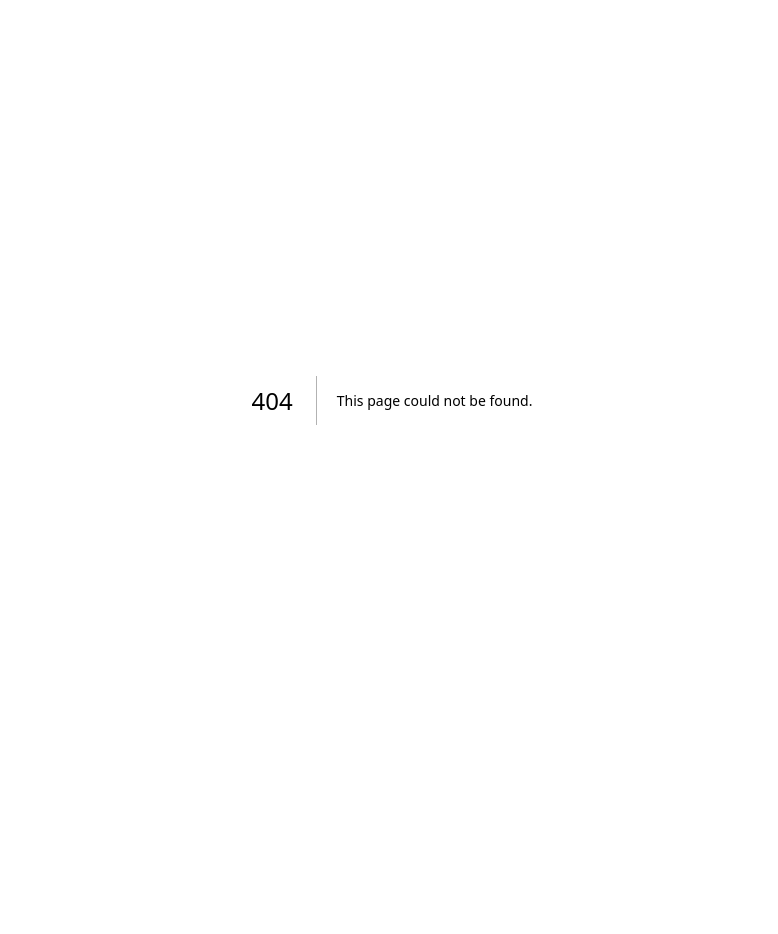
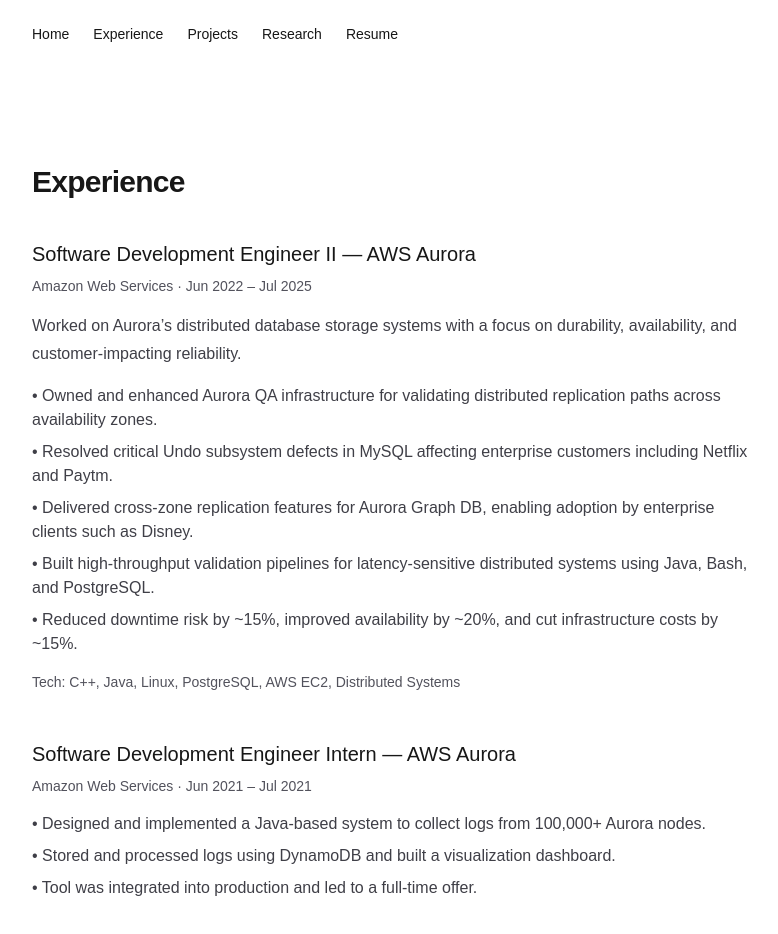
Before and after one commit to trinav0711/personal-website, a Next.js app: page /experience in a window 1280 px wide. Before the commit this address had no page. Shown: the top 934 px of the page, without its empty margins (248-1026 px from the left). Before the commit the page ends 800 px from the top, so only its background shows below. Built offline with nearby package versions, Linux system fonts and the light colour scheme.

Commit message:
Add pages and navigation bar

```diff
--- /dev/null
+++ b/app/components/Navbar.tsx
@@ -0,0 +1,23 @@
+export default function Navbar() {
+  return (
+    <nav className="mx-auto max-w-3xl px-6 py-6">
+      <div className="flex flex-wrap items-center gap-6 text-sm font-medium">
+        <a href="/" className="hover:underline">
+          Home
+        </a>
+        <a href="/experience" className="hover:underline">
+          Experience
+        </a>
+        <a href="/projects" className="hover:underline">
+          Projects
+        </a>
+        <a href="/research" className="hover:underline">
+          Research
+        </a>
+        <a href="/resume" className="hover:underline">
+          Resume
+        </a>
+      </div>
+    </nav>
+  );
+}
--- /dev/null
+++ b/app/experience/page.tsx
@@ -0,0 +1,73 @@
+export default function ExperiencePage() {
+  return (
+    <main className="mx-auto max-w-3xl px-6 py-24">
+      <h1 className="text-3xl font-semibold tracking-tight">Experience</h1>
+
+      {/* AWS SDE II */}
+      <section className="mt-10">
+        <h2 className="text-xl font-medium">
+          Software Development Engineer II — AWS Aurora
+        </h2>
+        <p className="mt-2 text-sm text-zinc-600">
+          Amazon Web Services · Jun 2022 – Jul 2025
+        </p>
+
+        <p className="mt-4 text-zinc-700 leading-7">
+          Worked on Aurora’s distributed database storage systems with a focus
+          on durability, availability, and customer-impacting reliability.
+        </p>
+
+        <ul className="mt-4 space-y-2 text-zinc-700">
+          <li>
+            • Owned and enhanced Aurora QA infrastructure for validating
+            distributed replication paths across availability zones.
+          </li>
+          <li>
+            • Resolved critical Undo subsystem defects in MySQL affecting
+            enterprise customers including Netflix and Paytm.
+          </li>
+          <li>
+            • Delivered cross-zone replication features for Aurora Graph DB,
+            enabling adoption by enterprise clients such as Disney.
+          </li>
+          <li>
+            • Built high-throughput validation pipelines for latency-sensitive
+            distributed systems using Java, Bash, and PostgreSQL.
+          </li>
+          <li>
+            • Reduced downtime risk by ~15%, improved availability by ~20%, and
+            cut infrastructure costs by ~15%.
+          </li>
+        </ul>
+
+        <p className="mt-4 text-sm text-zinc-600">
+          Tech: C++, Java, Linux, PostgreSQL, AWS EC2, Distributed Systems
+        </p>
+      </section>
+
+      {/* AWS Intern */}
+      <section className="mt-12">
+        <h2 className="text-xl font-medium">
+          Software Development Engineer Intern — AWS Aurora
+        </h2>
+        <p className="mt-2 text-sm text-zinc-600">
+          Amazon Web Services · Jun 2021 – Jul 2021
+        </p>
+
+        <ul className="mt-4 space-y-2 text-zinc-700">
+          <li>
+            • Designed and implemented a Java-based system to collect logs from
+            100,000+ Aurora nodes.
+          </li>
+          <li>
+            • Stored and processed logs using DynamoDB and built a visualization
+            dashboard.
+          </li>
+          <li>
+            • Tool was integrated into production and led to a full-time offer.
+          </li>
+        </ul>
+      </section>
+    </main>
+  );
+}
--- a/app/layout.tsx
+++ b/app/layout.tsx
@@ -1,6 +1,7 @@
 import type { Metadata } from "next";
 import { Geist, Geist_Mono } from "next/font/google";
 import "./globals.css";
+import Navbar from "./components/Navbar";
 
 const geistSans = Geist({
   variable: "--font-geist-sans",
@@ -28,6 +29,7 @@
       <body
         className={`${geistSans.variable} ${geistMono.variable} antialiased`}
       >
+        <Navbar />
         {children}
       </body>
     </html>
--- a/app/page.tsx
+++ b/app/page.tsx
@@ -6,28 +6,67 @@
       </h1>
 
       <p className="mt-2 text-lg text-zinc-600">
-        Software Engineer — Systems, Performance, ML
+        Software Engineer · Distributed Systems · Machine Learning
       </p>
 
       <p className="mt-6 text-base leading-7 text-zinc-700">
-        I build and optimize backend systems with an emphasis on performance,
-        reliability, and correctness.
+        I am a Software Engineer with 3+ years of experience at AWS Aurora,
+        working on reliability-critical distributed database systems. I am
+        currently pursuing an MS in Computer Science (Machine Learning Track)
+        at Columbia University.
       </p>
 
-      <nav className="mt-8 flex gap-6 text-sm font-medium">
-        <a href="/resume" className="hover:underline">
+      <p className="mt-4 text-base leading-7 text-zinc-700">
+        My interests include low-latency systems, databases, and applied
+        machine learning.
+      </p>
+
+      <div className="mt-8 flex flex-wrap gap-6 text-sm font-medium">
+        <a
+          href="/resume"
+          className="hover:underline"
+        >
           Resume
         </a>
-        <a href="https://github.com/trinav0711" className="hover:underline">
+        <a
+          href="/experience"
+          className="hover:underline"
+        >
+          Experience
+        </a>
+        <a
+          href="/projects"
+          className="hover:underline"
+        >
+          Projects
+        </a>
+        <a
+          href="/research"
+          className="hover:underline"
+        >
+          Research
+        </a>
+        <a
+          href="https://github.com/trinav0711"
+          target="_blank"
+          className="hover:underline"
+        >
           GitHub
         </a>
-        <a href="https://www.linkedin.com/in/trinavb/" className="hover:underline">
+        <a
+          href="https://linkedin.com/in/trinavb"
+          target="_blank"
+          className="hover:underline"
+        >
           LinkedIn
         </a>
-        <a href="mailto:tb3201@columbia.edu" className="hover:underline">
+        <a
+          href="mailto:tb3201@columbia.edu"
+          className="hover:underline"
+        >
           Email
         </a>
-      </nav>
+      </div>
     </main>
   );
 }
--- /dev/null
+++ b/app/projects/page.tsx
@@ -0,0 +1,51 @@
+export default function ProjectsPage() {
+  return (
+    <main className="mx-auto max-w-3xl px-6 py-24">
+      <h1 className="text-3xl font-semibold tracking-tight">Projects</h1>
+
+      {/* Py_FS */}
+      <section className="mt-10">
+        <h2 className="text-xl font-medium">Py_FS</h2>
+        <p className="mt-2 text-sm text-zinc-600">
+          Open-source Feature Selection Library (Python)
+        </p>
+        <p className="mt-4 text-zinc-700 leading-7">
+          Py_FS is an open-source Python library implementing optimized feature
+          selection algorithms for machine learning research. The library is
+          actively used by researchers across academia.
+        </p>
+        <ul className="mt-4 space-y-2 text-zinc-700">
+          <li>• 66+ GitHub stars and 39+ forks</li>
+          <li>• Focus on performance, correctness, and usability</li>
+          <li>• Used in published ML research</li>
+        </ul>
+        <p className="mt-4 text-sm">
+          <a
+            href="https://github.com/trinav0711"
+            target="_blank"
+            className="underline"
+          >
+            GitHub
+          </a>
+        </p>
+      </section>
+
+      {/* CUFoodie */}
+      <section className="mt-12">
+        <h2 className="text-xl font-medium">CUFoodie</h2>
+        <p className="mt-2 text-sm text-zinc-600">
+          Full-stack Web Application
+        </p>
+        <p className="mt-4 text-zinc-700 leading-7">
+          CUFoodie is a full-stack web application designed to help students at
+          Columbia University discover curated restaurants near campus.
+        </p>
+        <ul className="mt-4 space-y-2 text-zinc-700">
+          <li>• Served 500+ students</li>
+          <li>• React frontend with Flask backend</li>
+          <li>• PostgreSQL database</li>
+        </ul>
+      </section>
+    </main>
+  );
+}
--- /dev/null
+++ b/app/research/page.tsx
@@ -0,0 +1,41 @@
+export default function ResearchPage() {
+  return (
+    <main className="mx-auto max-w-3xl px-6 py-24">
+      <h1 className="text-3xl font-semibold tracking-tight">Research</h1>
+
+      <p className="mt-6 text-zinc-700 leading-7">
+        I have conducted research in machine learning, privacy, and applied AI,
+        resulting in multiple peer-reviewed publications across IEEE, Springer,
+        and Elsevier venues.
+      </p>
+
+      <section className="mt-10">
+        <h2 className="text-xl font-medium">Current Research</h2>
+        <p className="mt-4 text-zinc-700 leading-7">
+          I am currently a Research Assistant at the ARiSE Lab at Columbia
+          University, working on an NSF-funded project focused on compliance
+          auditing of large language models using causal inference and
+          explainable AI techniques.
+        </p>
+      </section>
+
+      <section className="mt-10">
+        <h2 className="text-xl font-medium">Previous Research</h2>
+        <ul className="mt-4 space-y-4 text-zinc-700">
+          <li>
+            • Published 9 peer-reviewed research papers with 350+ citations in
+            areas including feature selection, stock market prediction, and
+            image segmentation.
+          </li>
+          <li>
+            • Collaborated with academic researchers and guided undergraduate
+            students at CMATER Lab, Jadavpur University.
+          </li>
+          <li>
+            • Presented research findings at multiple international conferences.
+          </li>
+        </ul>
+      </section>
+    </main>
+  );
+}
--- /dev/null
+++ b/app/resume/page.tsx
@@ -0,0 +1,28 @@
+export default function ResumePage() {
+  return (
+    <main className="mx-auto max-w-3xl px-6 py-24">
+      <h1 className="text-3xl font-semibold tracking-tight">Resume</h1>
+
+      <p className="mt-4 text-zinc-700">
+        You can view or download my resume below.
+      </p>
+
+      <div className="mt-8">
+        <a
+          href="/Trinav_Bhattacharyya_Resume.pdf"
+          target="_blank"
+          className="text-sm font-medium underline"
+        >
+          Download PDF
+        </a>
+      </div>
+
+      <div className="mt-8 border rounded-lg overflow-hidden">
+        <iframe
+          src="/Trinav_Bhattacharyya_Resume.pdf"
+          className="w-full h-[800px]"
+        />
+      </div>
+    </main>
+  );
+}
```
Also changed, not shown: 1 other file (tests, documents, lock files or other folders).
